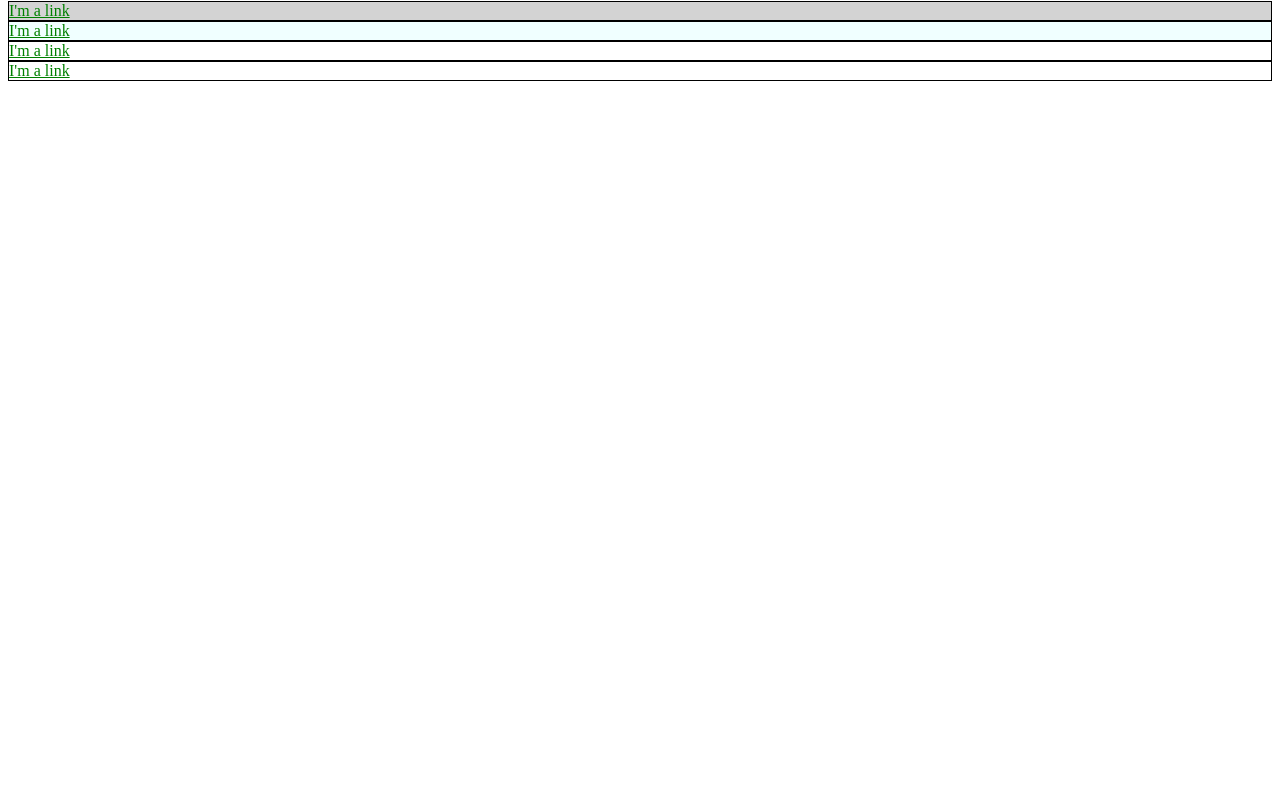
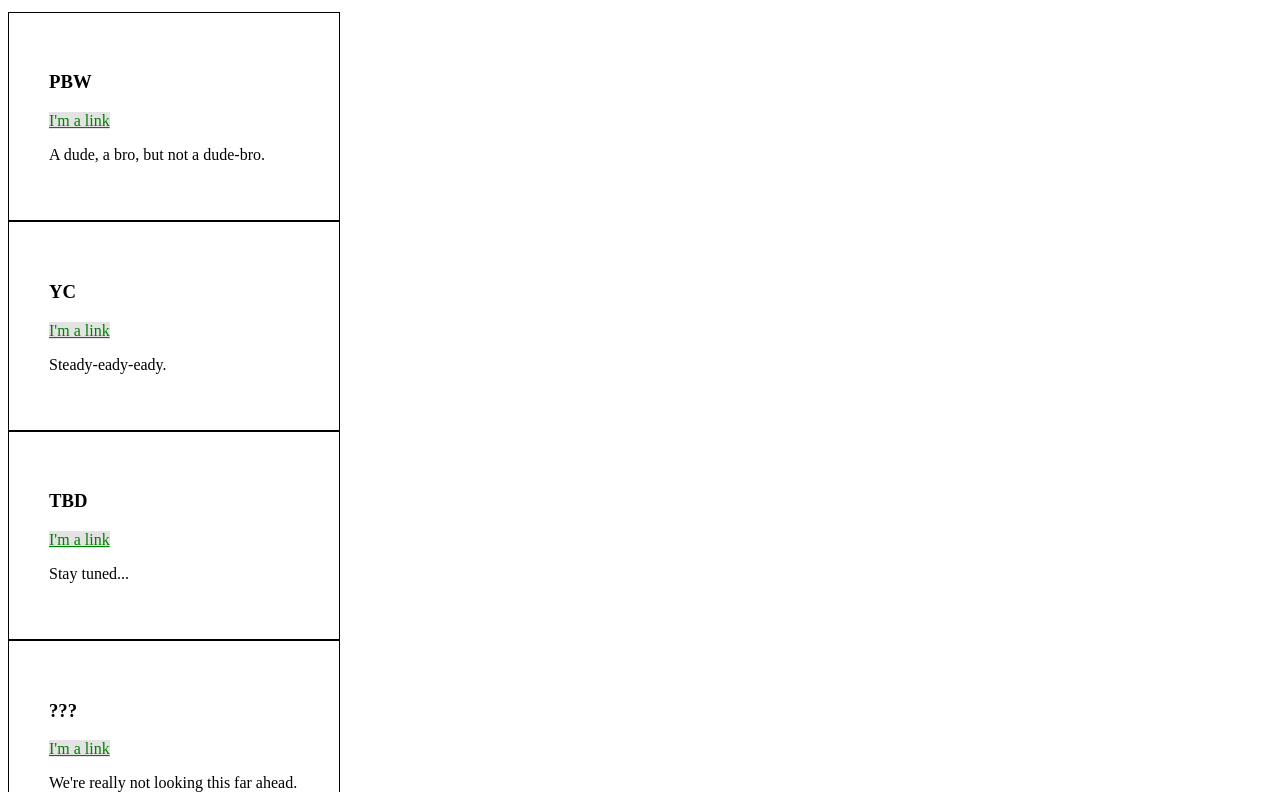
Before and after one commit to whittredge/learn-enough-demo, a plain HTML site: page whittredge.github.io/index.html in a window 1280 px wide. Shown: the part 206-998 px from the top of the page. Before the commit the page ends 800 px from the top, so only its background shows below. Drawn offline with Linux system fonts and the light colour scheme.

Commit message:
Add em units for sizing of some elements

```diff
--- a/whittredge.github.io/index.html
+++ b/whittredge.github.io/index.html
@@ -4,29 +4,35 @@
     <title>Test Page: Don't Panic</title>
     <meta charset="utf-8">
     <style type="text/css">
-      #exec-bio {
-        background-color: lightgray;
+      /* GLOBAL STYLES */
+      a {
+        color: red;
       }
-      #blackbox {
-        background-color: black;
+      h2 {
+        font-size: 30px;
+      }
+
+      /* BIO-BOX STYLES */
+      .bio-wrapper{
+        width: 500px;
       }
       .bio-box {
-        border: 1px solid black
+        border: 1px solid black;
+        font-size: 1em;
+        width: 50%;
+        padding: 2.5em;
       }
       .bio-box a {
         color: green;
       }
-      .secondary-box {
-        background-color: azure;
+      .bio-copy {
+        font-size: 1em;
       }
-      a {
-        color: red;
-      }
-      li {
-        border: 1px dashed black;
-      }
-      li a {
-        color: orange;
+
+      /* EXAMPLE STYLES */
+      .example-link {
+        background: rgba(200, 200, 200, 0.5);
+        color: teal;
       }
     </style>
   </head>
@@ -34,9 +40,11 @@
 
 
   <body>
+
     <h1>I'm an h1</h1>
+
     <ul>
-      <li id="blackbox">
+      <li class="blackbox">
         <a href="http://example.com/">Link</a>
       </li>
       <li>
@@ -46,18 +54,39 @@
         <a href="http://example.com/">Link</a>
       </li>
     </ul>
+
     <h2>I'm an h2</h2>
-    <div id="exec-bio" class="bio-box">
-      <a href="http://example.com/">I'm a link</a>
+
+    <div class="bio-wrapper">
+      <div class="bio-box">
+        <h3>PBW</h3>
+        <a href="http://example.com/" class="example-link">I'm a link</a>
+        <p class="bio-copy">
+          A dude, a bro, but not a dude-bro.
+        </p>
+      </div>
+      <div class="bio-box">
+        <h3>YC</h3>
+        <a href="http://example.com/" class="example-link">I'm a link</a>
+        <p class="bio-copy">
+          Steady-eady-eady.
+        </p>
+      </div>
+      <div class="bio-box">
+        <h3>TBD</h3>
+        <a href="http://example.com/" class="example-link">I'm a link</a>
+        <p class="bio-copy">
+          Stay tuned...
+        </p>
+      </div>
+      <div class="bio-box">
+        <h3>???</h3>
+        <a href="http://example.com/" class="example-link">I'm a link</a>
+        <p class="bio-copy">
+          We're really not looking this far ahead.
+        </p>
+      </div>
     </div>
-    <div class="bio-box secondary-box">
-      <a href="http://example.com/">I'm a link</a>
-    </div>
-    <div class="bio-box">
-      <a href="http://example.com/">I'm a link</a>
-    </div>
-    <div class="bio-box">
-      <a href="http://example.com/">I'm a link</a>
-    </div>
+
   </body>
 </html>
```
